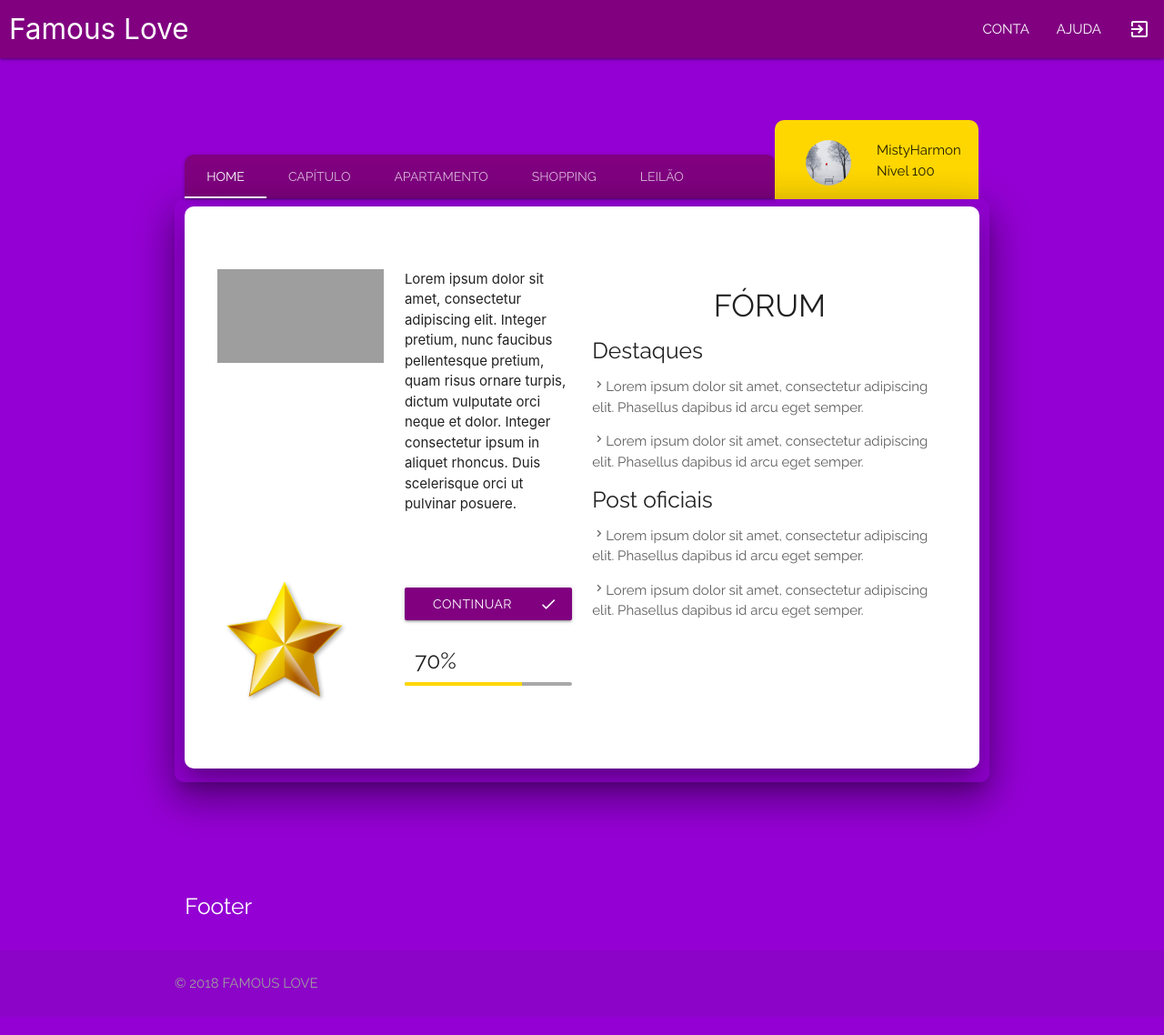
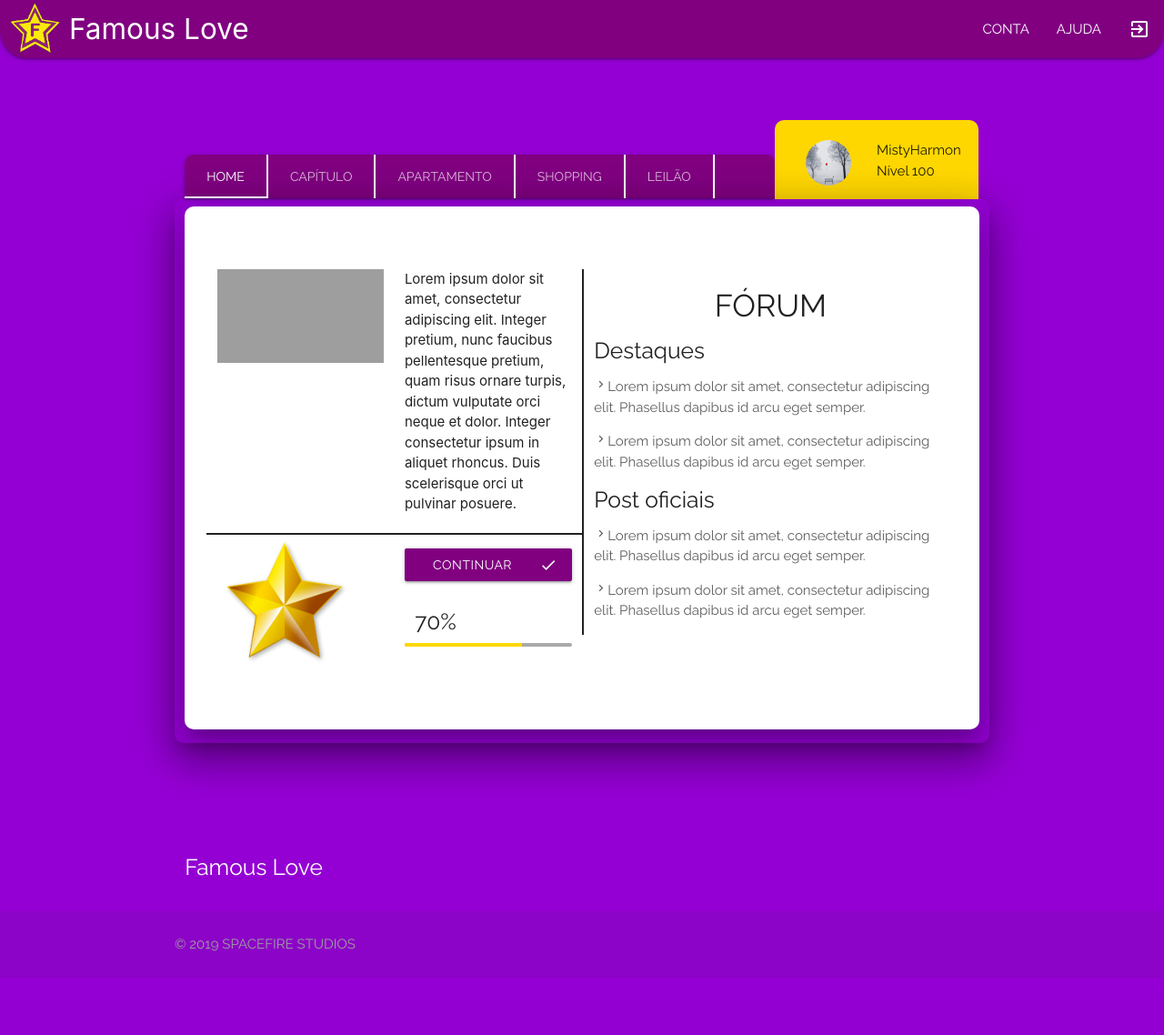
Before and after one commit to DalilaMv/projeto-pessoal, a PHP site: page / in a window 1280 px wide. Shown: the whole page at 91% size. After the commit the page ends 1046 px from the top, so only its background shows below. Run offline with PHP 8.4, Linux system fonts and the light colour scheme; some libraries are stand-ins or nearby versions; grey boxes are pictures that could not be loaded.

Commit message:
Index 3.5

```diff
--- a/Site/footer.php
+++ b/Site/common/footer.php
@@ -2,7 +2,7 @@
     <div class="container">
         <div class="row">
             <div class="col l6 s12">
-                <h5 id="Atfooter">Footer</h5>
+                <h5 id="Atfooter">Famous Love</h5>
                 <p class="grey-text "> </p>
                 <p class="grey-text "> </p>
                 <p class="grey-text "> </p>
@@ -11,7 +11,7 @@
     </div>
     <div class="footer-copyright">
         <div class="container">
-            <p class="grey-text"> © 2018 FAMOUS LOVE </p>
+            <p class="grey-text"> © 2019 SPACEFIRE STUDIOS </p>
         </div>
     </div>
 </footer>
--- a/Site/navbar.php
+++ b/Site/common/navbar.php
@@ -1,12 +1,13 @@
 <!-- NAVBAR -->
-<nav class="nav-extended" style="background: #800080;">
+<nav id="navprin" class="nav-extended">
     <div class="nav-wrapper">
+        <a href="index.php"><img src="Imgs/logo1.png" style="height: 55px; width: 55px; margin-top:3px; margin-left: 11px;"></a>
         <a href="index.php" class="brand-logo" style="margin-left: 10px">Famous Love</a>
         <a data-target="mobile-demo" class="sidenav-trigger"><i class="material-icons">menu</i></a>
         <ul class="right hide-on-med-and-down">
             <li><a class="btn1" href="#">CONTA</a></li>
             <li><a class="btn1" href="#">AJUDA</a></li>
-            <li><a class="btn1" href="#"><i class="material-icons"> exit_to_app </i></a></li>
+            <li><a class="btn1" style="border-radius: 0px 0px 30px 0px;" href="#"><i class="material-icons"> exit_to_app </i></a></li>
         </ul>
     </div>
 </nav>
@@ -29,7 +30,7 @@
         $('#mob-especialidades').click(() => {
             let val = ($('.chevron').html() == 'chevron_right') ? 'keyboard_arrow_down' : 'chevron_right';
             $('.chevron').html(val)
-        })
-    })
+        });
+    });
 
 </script>
--- a/Site/css/style.css
+++ b/Site/css/style.css
@@ -1,12 +1,8 @@
-/* Fonte da letra dos <li> */
-li{
+/* Fonte */
+li {
     font-family: 'Raleway';
 }
 
-/* Distância dos <li> de Especialidades */
-#Especialidades{
-    top: 90px !important;
-}
 
 /* Centraliza o NavBar */
 .nav-wrapper ul.center {
@@ -20,52 +16,70 @@ li{
 }
 
 /* Distância do topo do NavBar */
-.lina{
+.lina {
     margin-top: 25px;
 }
 
-/* Cor dos botões do Carousel */
-.carousel .indicators .indicator-item.active {
-    background-color: rgb(145, 85, 167);
+/* Cor verde do texto "Cuide..." */
+#Atfooter {
+    color: #ffffff;
 }
 
-/* Posição dos botões do Carousel */
-.caoursel .indicators {
-    bottom: 60px;
-    z-index: 100;
-}
-
-/*Cards Colors*/
-#card1{
-    background-color: rgba(109, 204, 163, 0.9);
-}
-#card2{
-    background-color: rgba(13, 178, 107, 0.9);
-}
-#card3{
-    background-color: rgba(9, 119, 71, 0.9);
-}
-
-/* Cor verde do texto "Historia..." */
-.corVerdeTexto, #Atfooter{
-    color: #0DB26B;
+#navprin {
+    background: #800080;
+    border-radius: 0px 0px 30px 30px;
 }
 
 /*Fonte para esse tipo de tags*/
-p, span, h5,h4, #Atfooter{
+p,
+span,
+h5,
+h4,
+#Atfooter {
     font-family: raleway, sans-serif;
 }
 
-.topicos{
+#principal {
+    margin-top: 38px;
+    background: #800080;
+}
+
+#usr {
+    margin-left: -12px;
+    background: #FFD700;
+}
+
+.topicos {
     color: #605E5E;
 }
 
-body{
+body {
     overflow-x: hidden;
+    background-color: #9400D3;
 }
 
+/*Altera cor dos botões*/
+.btn1:hover {
+    background: #FFD700 !important;
+}
 
-/* Cor background Sobre Nos*/
-.title-background{
-    background-color: rgba(109, 204, 163, 0.9) !important;
+.rd1 {
+    border-radius: 10px 10px 0px 0px;
 }
+
+.rd2 {
+    border-radius: 10px;
+}
+
+.rd3 {
+    border-top: 2px solid;
+}
+
+.rd4 {
+    border-left: 2px solid;
+}
+
+.rd5 {
+    border-color: white;
+    border-right: 2px solid;
+}
--- a/Site/index.php
+++ b/Site/index.php
@@ -1,5 +1,5 @@
 <?php
-require_once('navbar.php');
+require_once('common/navbar.php');
 ?>
 
 <!DOCTYPE html>
@@ -9,10 +9,14 @@ require_once('navbar.php');
     <title> Famous Love </title>
     <meta name="viewport" content="width=device-width, initial-scale=1.0" />
 
+    <!-- Logo na Aba do Navegador -->
+    <link rel="shortcut icon" href="Imgs/logo1.png">
     <!--Google Icon Font-->
     <link href="https://fonts.googleapis.com/icon?family=Material+Icons" rel="stylesheet">
     <!-- Materialize CSS-->
     <link type="text/css" rel="stylesheet" href="css/materialize.min.css" media="screen,projection" />
+    <!-- Import estilo.css -->
+    <link type="text/css" rel="stylesheet" href="css/style.css">
     <!-- Google Fonts -->
     <link href="https://fonts.googleapis.com/css?family=Kalam|Nunito|Patrick+Hand|Roboto+Mono|Raleway" rel="stylesheet">
 
@@ -97,20 +33,20 @@ require_once('navbar.php');
     <div class="container">
         <div class="row">
             <div class="col s9">
-                <nav id="principal" class="nav-extended rd1" style="background: #800080;">
+                <nav id="principal" class="nav-extended rd1">
                     <div class="nav-content">
                         <ul class="tabs tabs-transparent rd1">
-                            <li class="tab"><a href="#home"> Home </a></li>
-                            <li class="tab"><a href="#capitulo"> Capítulo </a></li>
-                            <li class="tab"><a href="#ap"> Apartamento </a></li>
-                            <li class="tab"><a href="#shop"> Shopping </a></li>
-                            <li class="tab"><a href="#leilao"> Leilão </a></li>
+                            <li class="tab rd5"><a href="#home"> Home </a></li>
+                            <li class="tab rd5"><a href="#capitulo"> Capítulo </a></li>
+                            <li class="tab rd5"><a href="#ap"> Apartamento </a></li>
+                            <li class="tab rd5"><a href="#shop"> Shopping </a></li>
+                            <li class="tab rd5"><a href="#leilao"> Leilão </a></li>
                             <li class="tab"><a href="#forum"> Fórum </a></li>
                         </ul>
                     </div>
                 </nav>
             </div>
-            <div id="usr" class="col s3 rd1" style="background: #FFD700;">
+            <div id="usr" class="col s3 rd1">
                 <br>
                 <div class="col s12 m12 l12">
                     <div class="col s12 m6 l6"><img src="Imgs/user.jpg" alt="" class="circle" style="height: 50px; width: 50px;"></div>
@@ -142,8 +71,7 @@ require_once('navbar.php');
                                         Lorem ipsum dolor sit amet, consectetur adipiscing elit. Integer pretium, nunc faucibus pellentesque pretium, quam risus ornare turpis, dictum vulputate orci neque et dolor. Integer consectetur ipsum in aliquet rhoncus. Duis scelerisque orci ut pulvinar posuere.
                                     </div>
                                 </div>
-                                <br><br>
-                                <div class="row">
+                                <div class="row rd3">
                                     <div class="col s12 m6 l6">
                                         <img class="responsive-img" src="Imgs/star.png" style="height: 150px; width: 150px;">
                                     </div>
@@ -157,7 +85,7 @@ require_once('navbar.php');
                                     </div>
                                 </div>
                             </div>
-                            <div class="col s12 m6 l6">
+                            <div class="col s12 m6 l6 rd4">
                                 <h4 class="center">FÓRUM</h4>
                                 <h5> Destaques </h5>
                                 <p class="topicos">
@@ -210,7 +138,7 @@ require_once('navbar.php');
 
     <br><br><br>
     <?php
-        require_once('footer.php');
+        require_once('common/footer.php');
         ?>
     <!-- Jquery-->
     <script src="https://code.jquery.com/jquery-3.2.1.min.js"></script>
```
Also changed, not shown: other parts of Site/index.php (+0 -75 lines), StyleGuide/index.php (+11 -1 lines), Site/Imgs/logo1.png (added), Site/common/Conexao.php (renamed from Site/Conexao.php).
